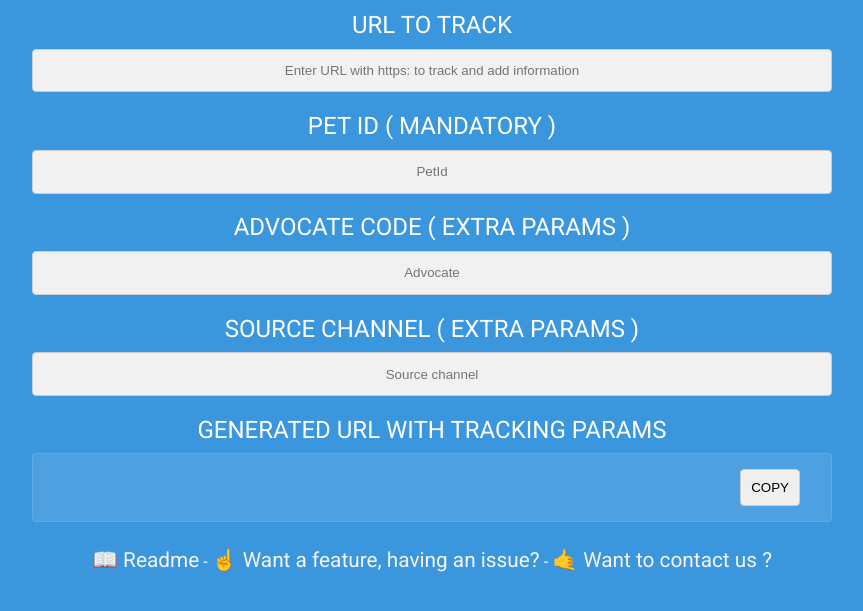
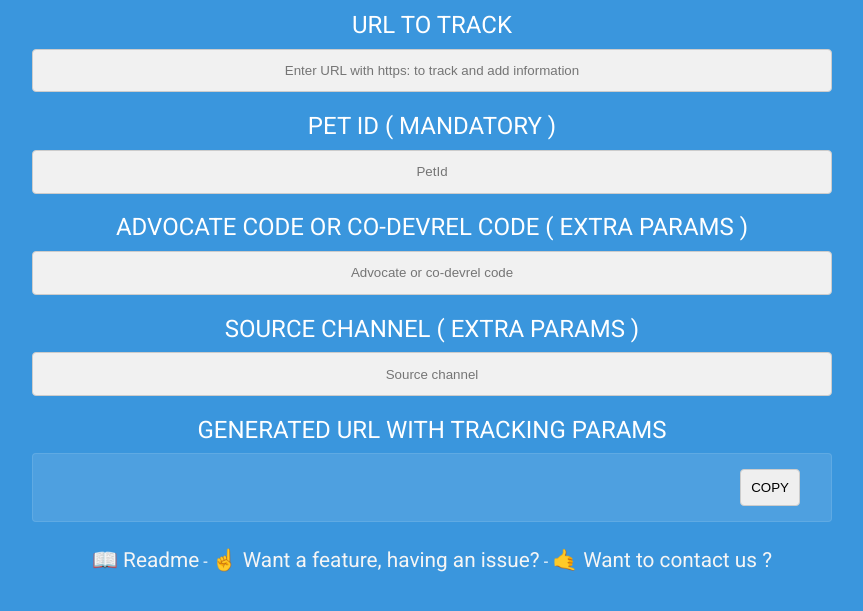
Before and after one commit to tagazok/msurlgen, a plain HTML site: page index.html in a window 1280 px wide. Shown: the part 81-692 px from the top of the page, without its empty margins (208-1071 px from the left). Drawn offline with Linux system fonts and the light colour scheme.

Commit message:
change naming for devrel code add co-deverel

```diff
--- a/index.html
+++ b/index.html
@@ -32,9 +32,9 @@
         </div>
         <div id="section-advocate">
             <h2 class="title">
-                advocate code  ( extra params )
+                advocate code or co-devrel code ( extra params )
             </h2>
-            <input type="text" id="advocate" placeholder="Advocate" />
+            <input type="text" id="advocate" placeholder="Advocate or co-devrel code" />
         </div>
         <div id="section-sourceChannel">
             <h2 class="title">
```
